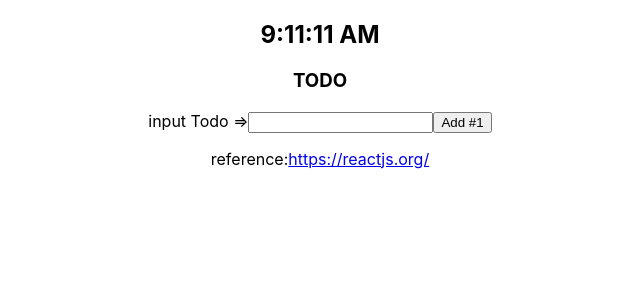
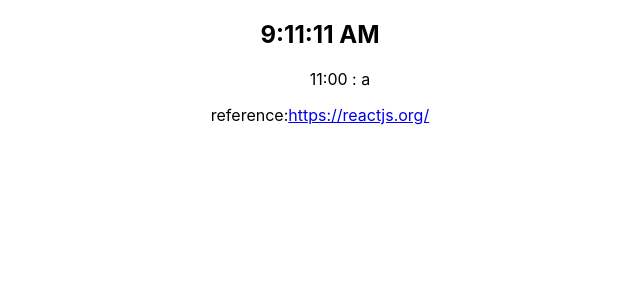
Before and after one commit to itanium-R/closche, a React (Create React App) app: page / in a window 1280 px wide. Shown: the top 300 px of the page, without its empty margins (320-960 px from the left). Built offline with nearby package versions, Linux system fonts and the light colour scheme.

Commit message:
add: compornents for closche

```diff
--- a/src/App.js
+++ b/src/App.js
@@ -1,6 +1,5 @@
 import React from 'react';
-import TodoApp from './compornents/todoApp';
-import Clock from './compornents/clock';
+import Clock from './compornents/cloScheApp';
 import './App.css';
 
 
@@ -9,7 +8,6 @@ function App() {
   return (
     <div className="App">
       <Clock />
-      <TodoApp />
 
       <p>reference:<a href="https://reactjs.org/">https://reactjs.org/</a></p>
     </div>
--- a/src/compornents/clock.js
+++ b/src/compornents/cloScheApp.js
@@ -1,4 +1,5 @@
 import React from 'react';
+import ScheduleList from './scheduleList';
 
 // cf: https://ja.reactjs.org/docs/state-and-lifecycle.html
 class Clock extends React.Component {
@@ -25,8 +26,13 @@ class Clock extends React.Component {
   }
   render() {
     return (
-      <div>
-        <h2>{this.state.date.toLocaleTimeString()}</h2>
+      <div className="closche">
+        <div className="clock">
+          <h2>{this.state.date.toLocaleTimeString()}</h2>
+        </div>
+        <div className="schedule">
+          <ScheduleList now={this.state.date}/>
+        </div>
       </div>
     );
   }
--- /dev/null
+++ b/src/compornents/scheduleList.js
@@ -0,0 +1,23 @@
+import React from 'react';
+
+class ScheduleList extends React.Component {
+  constructor(props) {
+    super(props);
+    let sl = [{text:"a",id:"11:00"}];
+    this.state = {showList: sl};
+  }
+
+
+  render() {
+    // console.log(this.props.now);
+    return (
+      <ul className="nopoint">
+        {this.state.showList.map(item => (
+          <li key={item.id}>{item.id} : {item.text}</li>
+        ))}
+      </ul>
+    );
+  }
+}
+
+export default ScheduleList;
```
